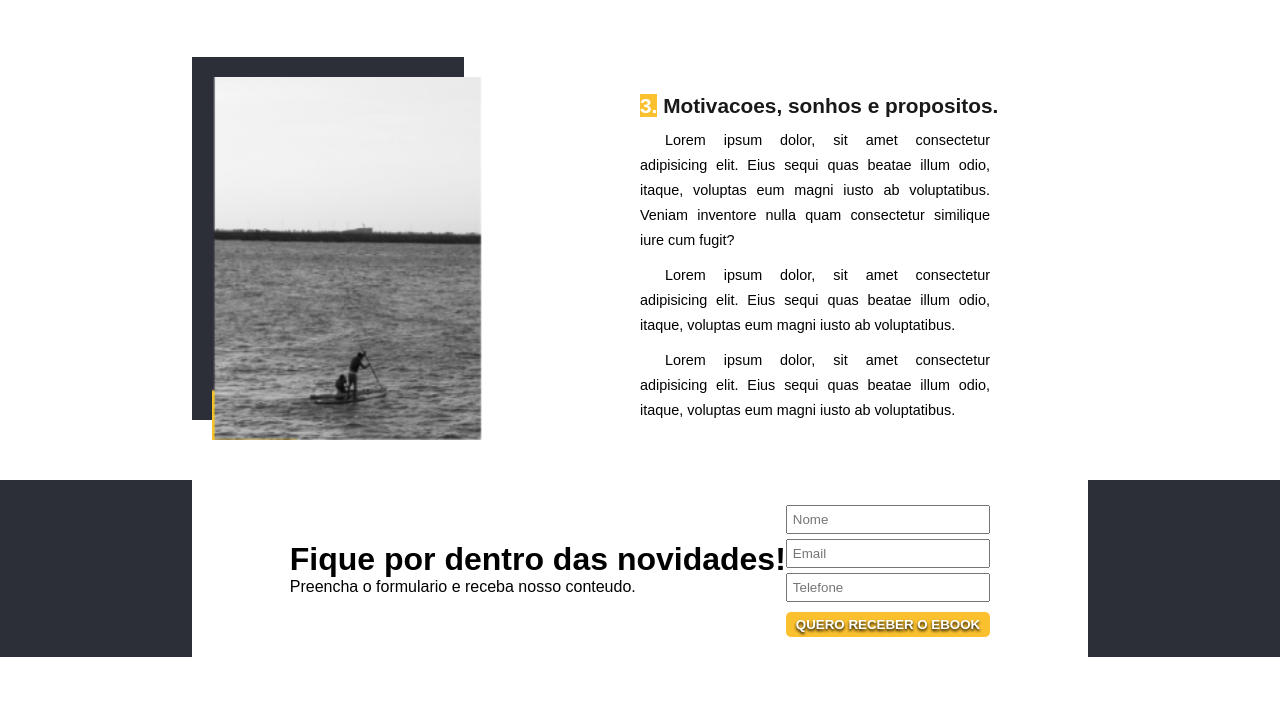
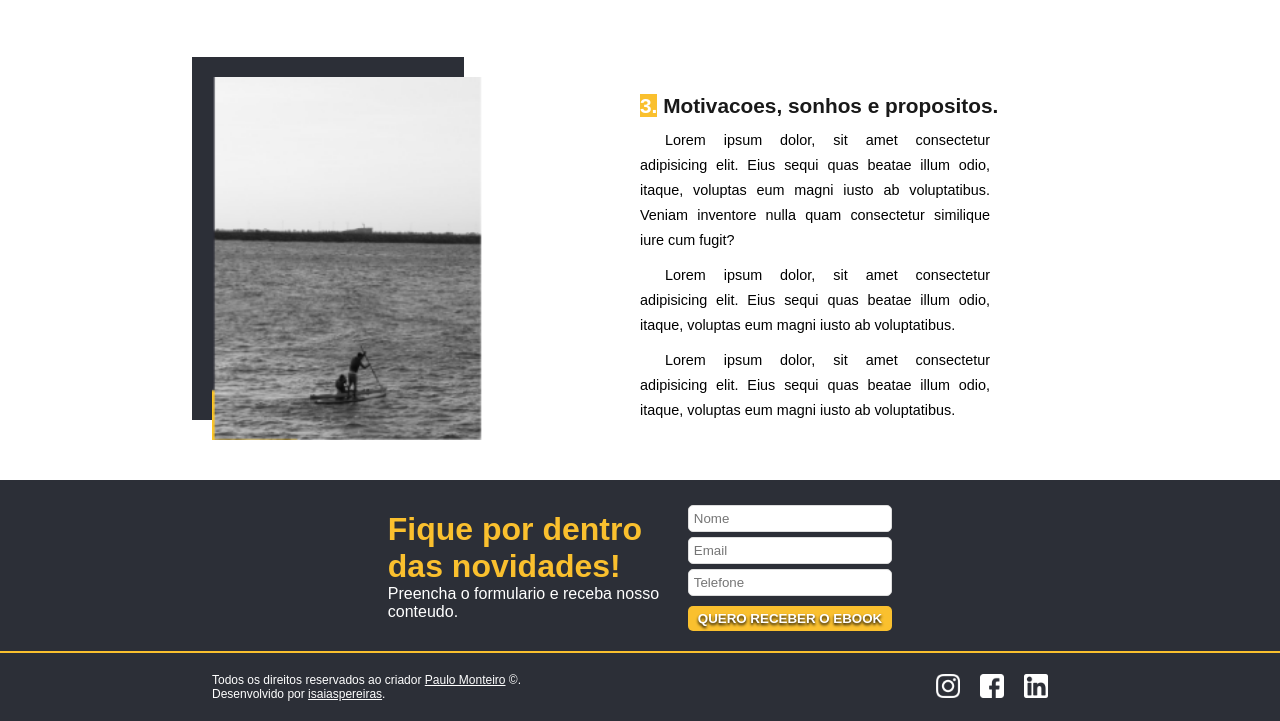
Before and after one commit to isaiaspereiras/landpage, a plain HTML site: page index.html in a window 1280 px wide. Shown: the part 1414-2135 px from the top of the page. Before the commit the page ends 2071 px from the top, so only its background shows below. Drawn offline with Linux system fonts and the light colour scheme.

Commit message:
Site desktop concluido

```diff
--- a/assets/css/style.css
+++ b/assets/css/style.css
@@ -142,20 +142,41 @@ footer .container-foot {
     width: 70vw;
     margin: auto;
     padding: 20px;
-    background-color: #fff;
 }
 footer .container-foot .news {
     display: flex;
     justify-content: center;
     align-items: center ;
 }
+footer .container-foot .news .left {
+    display: flex;
+    justify-content: center;
+    align-items: center;
+    flex-direction: column;
+    color: #fff;
+    width: 300px;
+}
+footer .container-foot .news .left h1 {
+    color: #FAC02E;
+}
+footer .container-foot .news .right {
+    display: flex;
+    justify-content: center;
+    align-items: center;
+}
 footer .container-foot .news .right form {
     display: flex;
+    align-items: center;
+    justify-content: center;
     flex-direction: column;
 }
 footer .container-foot .news .right form input {
     margin-top: 5px;
     padding: 5px;
+    border-radius: 5px;
+    border: 1px solid #ddd;
+    width: 204.41px;
+    outline: 0;
 }
 footer .container-foot .news .right form #send {
     margin-top: 10px;
@@ -169,3 +190,27 @@ footer .container-foot .news .right form #send {
     text-shadow: 0px 2px 3px #000;
     cursor: pointer;
 }
+footer .bar-nav {
+    border: .3px solid #FAC02E;
+}
+footer .container-foot .copy {
+    color: #fff;
+    font-size: 12px;
+    display: flex;
+    justify-content: space-between;
+    align-items: center;
+}
+footer .container-foot .copy .copy-left a {
+    color: #fff;
+}
+footer .container-foot .copy .copy-right ul {
+    display: flex;
+    align-items: center;
+    list-style: none;
+}
+footer .container-foot .copy .copy-right ul li {
+    margin-right: 20px;
+}
+footer .container-foot .copy .copy-right ul img {
+    width: 24px;
+}
--- a/index.html
+++ b/index.html
@@ -138,6 +138,25 @@
                 </div>
             </div>
         </div>
+        <div class="bar-nav"></div>
+        <div class="container-foot">
+            <div class="copy">
+                <div class="copy-left">
+                    <p>
+                        Todos os direitos reservados ao criador <a href="https://www.behance.net/gallery/99665139/Projeto-Landing-Page" target="_blank">Paulo Monteiro</a> &copy.
+                    </p>
+                    <p>Desenvolvido por <a href="https://github.com/isaiaspereiras" target="_blank">isaiaspereiras</a>.
+                    </p>
+                </div>
+                <div class="copy-right">
+                    <ul>
+                        <li><img src="assets/image/instagram.png" alt="Logo do Instagram em branco"></li>
+                        <li><img src="assets/image/facebook .png" alt="Logo do Facebook em branco"></li>
+                        <li><img src="assets/image/linkedin.png" alt="Logo do Linkedin em branco"></li>
+                    </ul>
+                </div>
+            </div>
+        </div>
     </footer>
     </body>
 </html>
```
Also changed, not shown: assets/image/facebook .png (added), assets/image/instagram.png (added), assets/image/linkedin.png (added).
